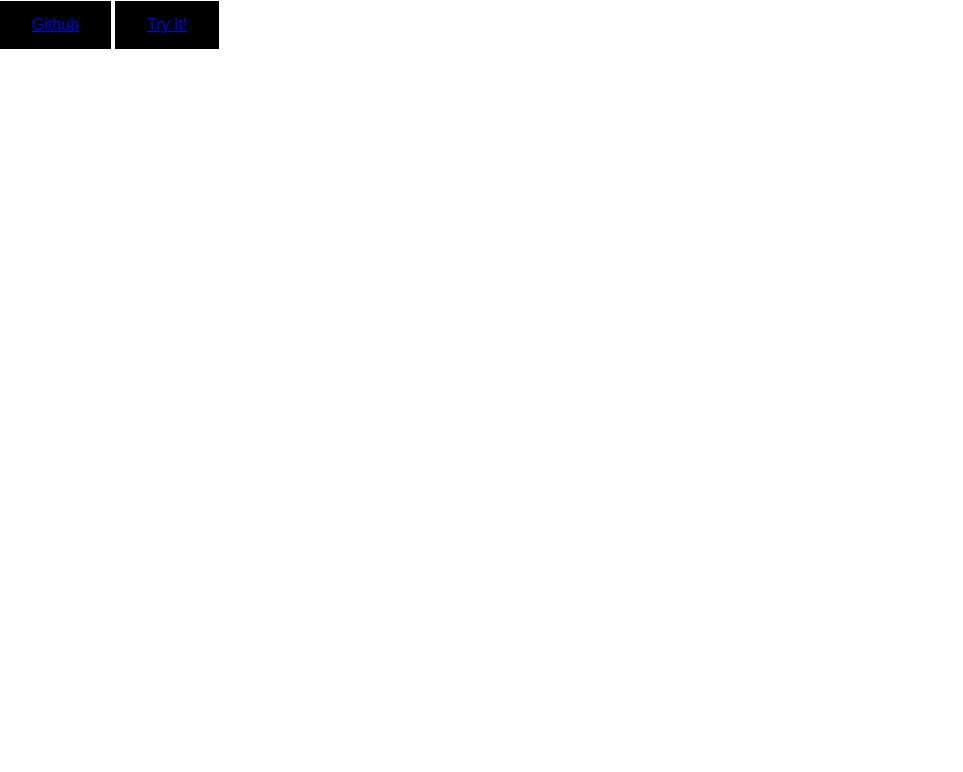
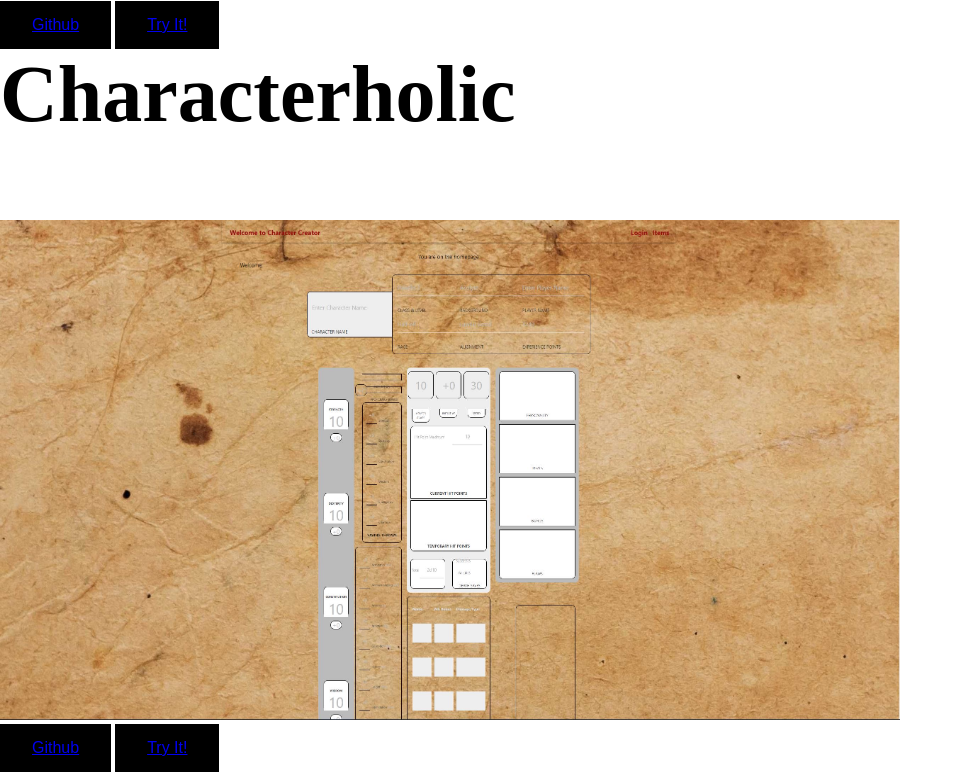
Before and after one commit to ShiromaJh/Portfolio, a plain HTML site: page projectpage.html in a window 1280 px wide. Shown: the part 734-1506 px from the top of the page, without its empty margins (0-963 px from the left). Before the commit the page ends 800 px from the top, so only its background shows below. Drawn offline with Linux system fonts and the light colour scheme.

Commit message:
added project 2 to portfolio

```diff
--- a/projectpage.html
+++ b/projectpage.html
@@ -28,5 +28,14 @@
 
         </section>
 
+        <section class="project2">
+          <h1 id="p1">Characterholic</h1>
+            <div class="pic1">
+                <img id="pic1" src="./assets/images/Capture.JPG" alt="">
+            </div>
+            <button class="pbtn"><a href="https://github.com/dylgrn/Chacterholic">Github</a></button>
+            <button class="pbtn"><a href="https://charactercreaterofold.herokuapp.com/">Try It!</a></button>
+        </section>
+
 </body>
 </html>
```
Also changed, not shown: assets/images/Capture.JPG (added).
